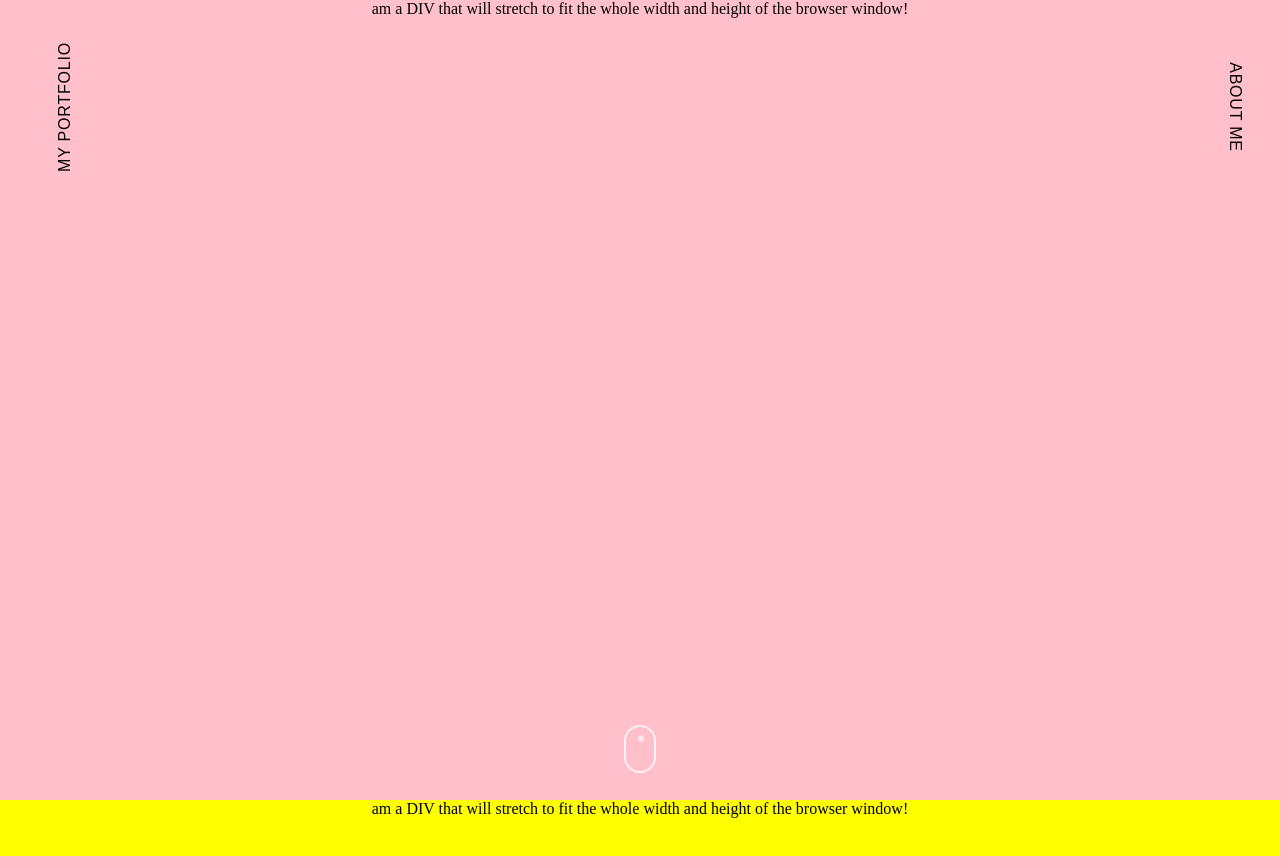
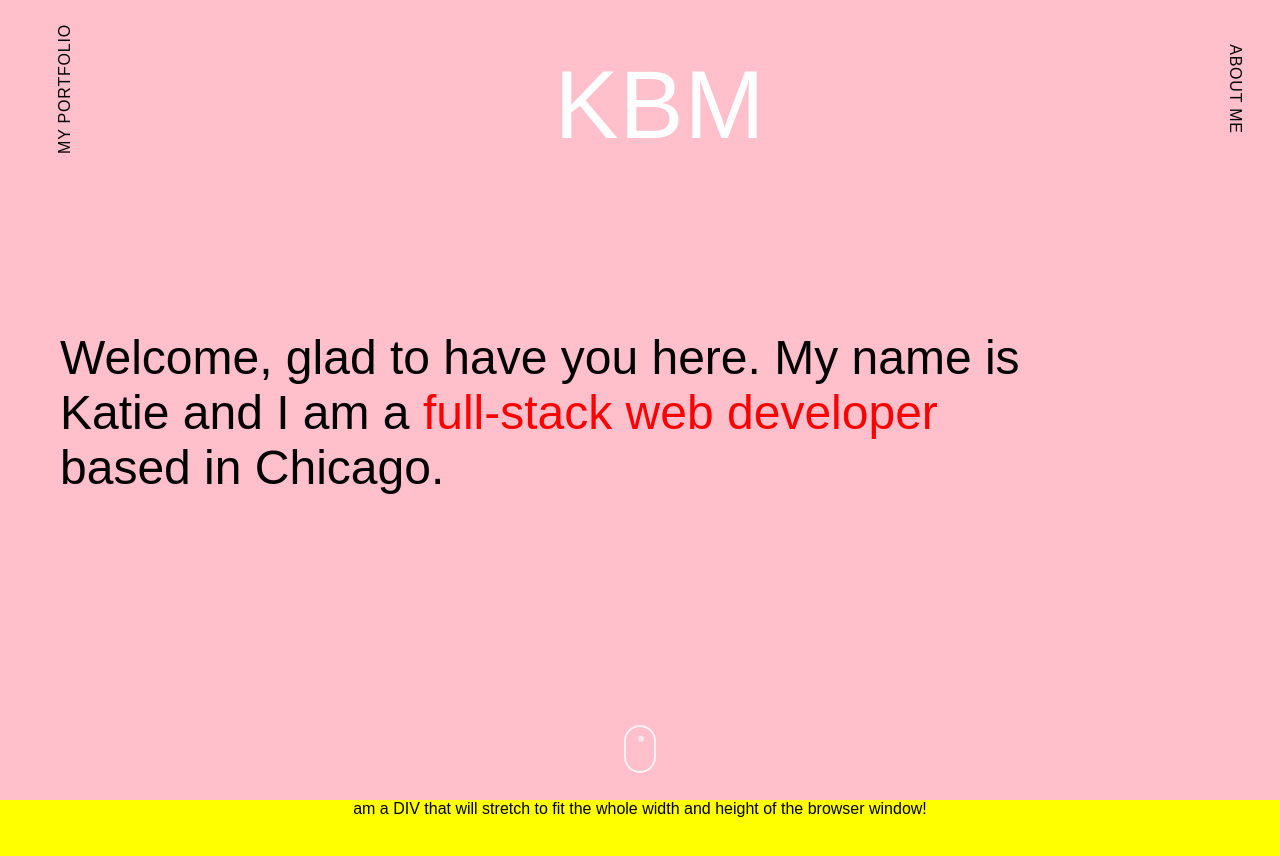
Before and after one commit to KatieMcbride/scroll, a plain HTML site: page main.html in a window 1280 px wide. Shown: the top 856 px of the page. Drawn offline with Linux system fonts and the light colour scheme.

Commit message:
updated intro

```diff
--- a/main.html
+++ b/main.html
@@ -9,16 +9,20 @@
 </head>
 <body>
     <div class="full-height" id="section1">
-        <div> am a DIV that will stretch to fit the whole width and height of the browser window!</div>
         <div class="icon-scroll">
             <div class="mouse">
               <div class="wheel"></div>
             </div>
         </div>
+
         <nav>
             <div class="projects">My Portfolio</div>
             <span style="cursor:pointer" class="nav-link about" onclick="openNav()">About Me</span>
+            <div class="letter letter--big">
+                <div class="a">KBM</div>
+              </div>
         </nav>
+
 
         <div id="myNav" class="overlay">
              <a href="javascript:void(0)" class="closebtn" onclick="closeNav()">&times;</a>
@@ -27,7 +31,14 @@
                <p class="aboutMeI">Creative Web Developer with a natural aptitude for programming, design, and computational thinking. Graduate from Northwestern University’s full-stack Web Development Bootcamp. Worked with front end UX design as well as back end development and database storage. </p>
              </div>
         </div>
+
+        <h1 class="intro">Welcome, glad to have you here. My name is Katie and I am a <span style="color: #ff0000">full-stack web developer</span> based in Chicago.</h1>
+
+
     </div>
+
+
+
     <div class="full-height-2" id="section2">
         <div> am a DIV that will stretch to fit the whole width and height of the browser window!</div>
     </div>
--- a/style.css
+++ b/style.css
@@ -4,6 +4,7 @@ html, body {
     scroll-behavior: smooth;
     text-align: center;
     position: relative;
+    font-family: 'Poppins', sans-serif;
   }
 
 .full-height {
@@ -168,7 +169,7 @@ nav p:nth-child(2) {
     width: 0;
     position: fixed;
     z-index: 4;
-    top: 0;s
+    top: 0;
     left: 0;
     background-color: #fff5d7;
     background-color: #101357;
@@ -211,4 +212,54 @@ nav p:nth-child(2) {
     top: 15px;
     right: 35px;
     }
-  }
+}
+
+h1{
+    display: block;
+}
+
+nav h1 {
+    font-family: 'GTWalsheim', sans-serif;
+    width: 100%;
+    font-weight: 400;
+    text-transform: uppercase;
+    font-size: 110px;
+    line-height: 50px;
+    z-index: 2;
+    color: white;
+}
+
+
+/* spinning letter */
+.letter{
+	font-family: 'Righteous', sans-serif;
+	transform: scale(1.2);
+    display: inline-block;
+    font-size: 5em;
+}
+
+
+.letter:hover .a{
+		transform: rotateY(160deg) rotateX(-20deg) scale(1.2);
+}
+
+
+
+.a{
+	color: #fff;
+	display: inline-block;
+	transition: 800ms all cubic-bezier(0.5,1,.4,2);
+}
+
+.intro{
+    text-align: left;
+    margin-left: 60px;
+    margin-top: 150px;
+    max-width: 75%;
+    font-size: 3em;
+    font-weight: 400;
+}
+
+.blue-text{
+    color: blue:
+}
```
Also changed, not shown: Untitled design.png (added), 1 other file.
